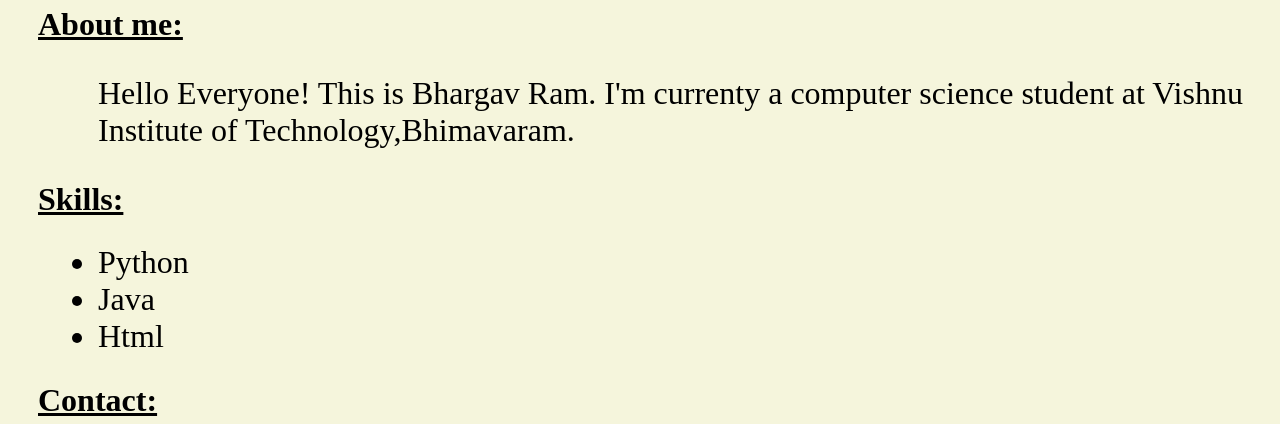
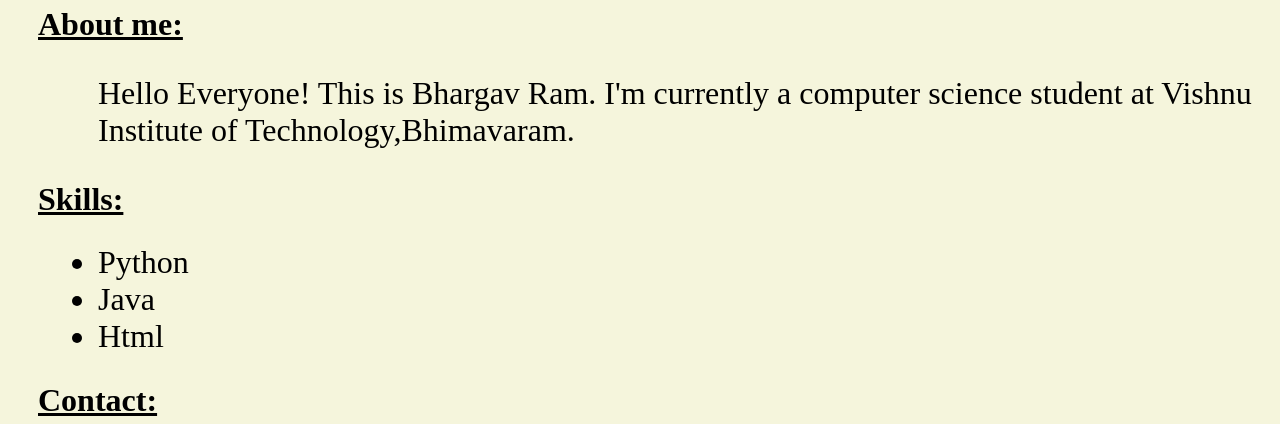
Before and after one commit to mvsbari02/My-Portofolio, a plain HTML site: page Portofolio/index.html in a window 1280 px wide. Shown: the part 212-636 px from the top of the page. Drawn offline with Linux system fonts and the light colour scheme.

Commit message:
Update index.html

```diff
--- a/Portofolio/index.html
+++ b/Portofolio/index.html
@@ -24,7 +24,7 @@
         <div id="about">
                 <h2 style="font-size: xx-large;"><u>About me:</u></h2>
                 <p style="font-size: xx-large; padding-left: 60px;">
-                    Hello Everyone! This is Bhargav Ram. I'm currenty a computer science student at Vishnu Institute of
+                    Hello Everyone! This is Bhargav Ram. I'm currently a computer science student at Vishnu Institute of
                     Technology,Bhimavaram.
                 </p>
         </div>
```
